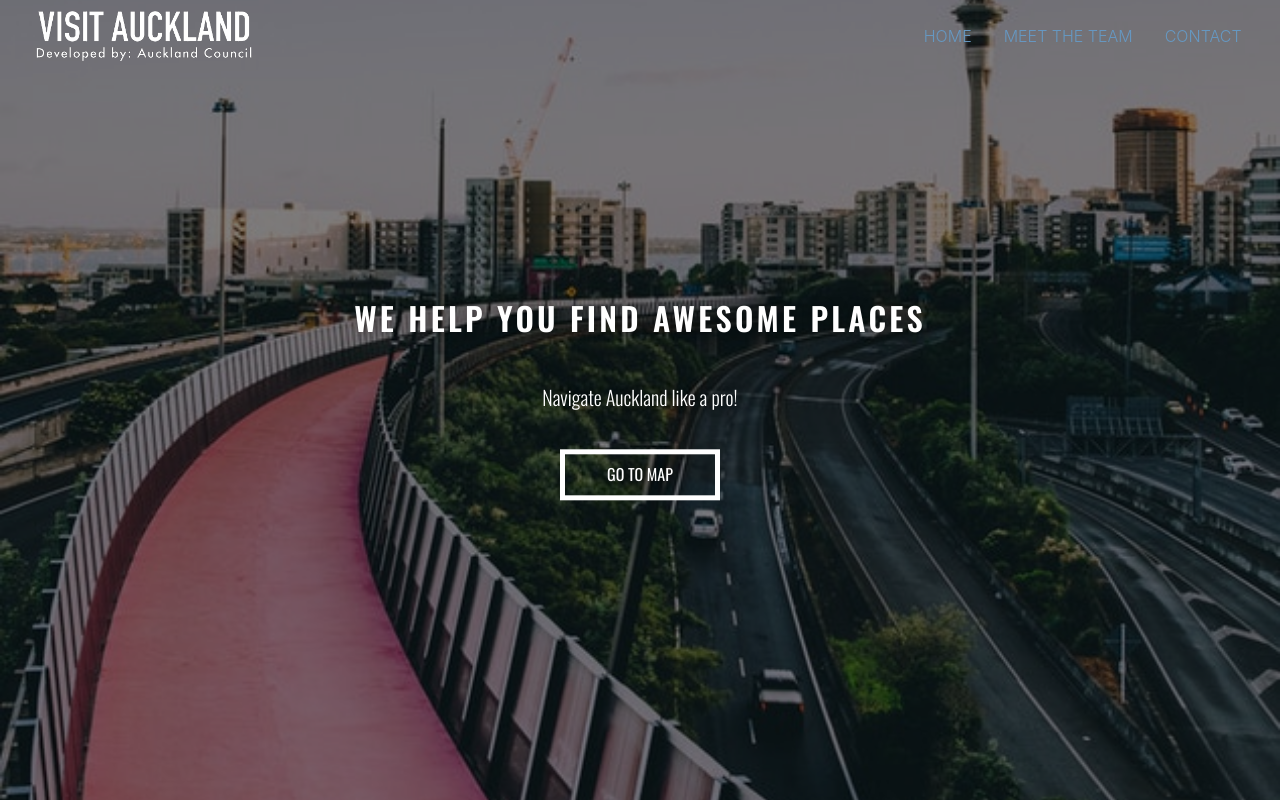
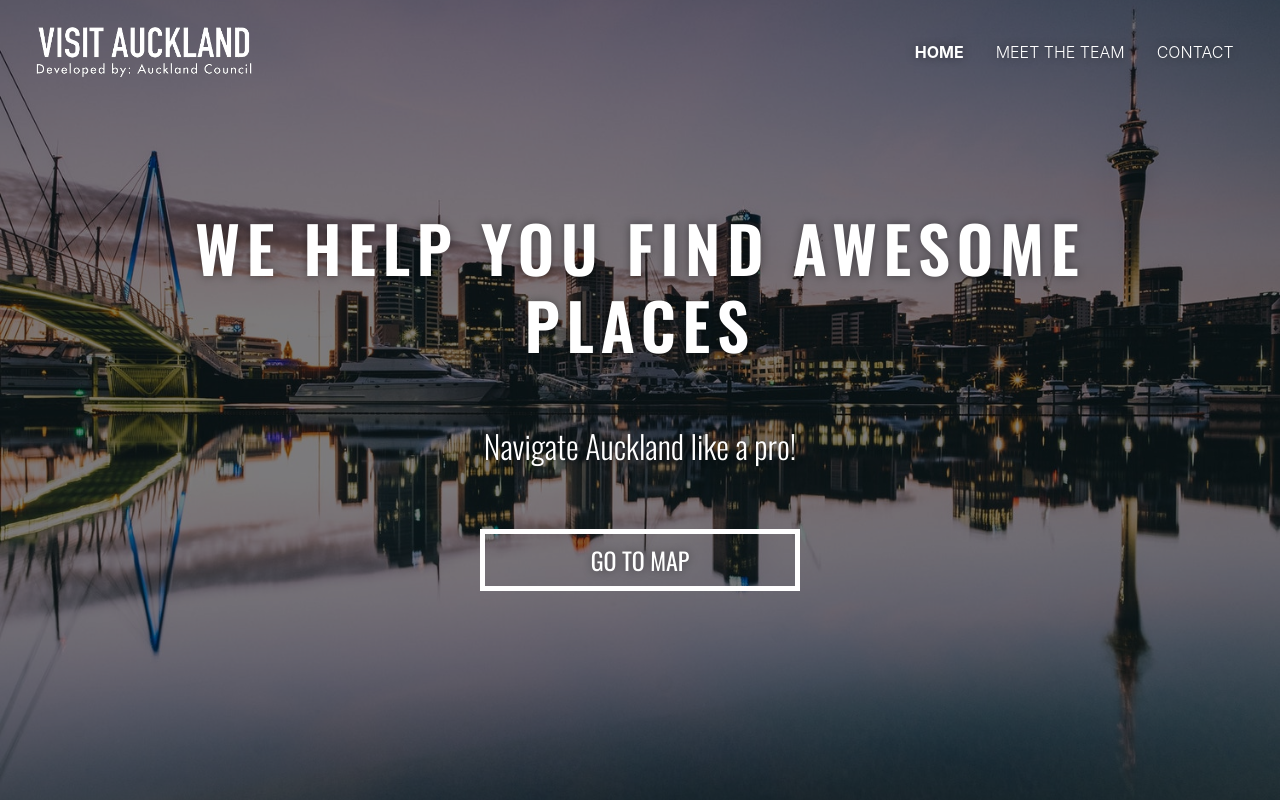
Before and after one commit to AshleyField/Visit-Auckland, a website: page index.html in a window 1280 px wide. Drawn offline with nearby package versions, Linux system fonts and the light colour scheme.

Commit message:
Completed nav and hero area

```diff
--- a/scss/modules/_hero.scss
+++ b/scss/modules/_hero.scss
@@ -75,3 +75,44 @@
 		}
 	}
 }
+
+@media only screen and (max-height: 660px) {
+
+	.heading {
+		.hero {
+			top: 60%;
+		}
+	}
+}
+
+@media only screen and (min-width : 40em) {
+
+	.heading {
+		.hero-inner {
+			h1 {
+				font-size: 4em;
+				margin-bottom: 1em;
+			}
+
+			h2 {
+				font-size: 2em;
+			}
+
+			.hero-button {
+
+				max-width: 20em;
+
+				a {
+					font-size: 1.5em;
+				}
+			}
+		}
+	}
+}
+
+@media only screen and (min-width : 60em) {
+
+	.heading {
+		background-image: url('../../assets/images/hero-image-desktop.jpeg');
+	}
+}
--- a/scss/modules/_navigation.scss
+++ b/scss/modules/_navigation.scss
@@ -123,7 +123,7 @@ nav {
 		.desktop-nav {
 			list-style-type: none;
 			text-align: center;
-			padding: 1em .5em;
+			padding: 2em 1em;
 			height: 0;
 			margin: 0;
 			overflow: hidden;
@@ -141,13 +141,15 @@ nav {
 
 				a {
 					text-decoration: none;
-					color: $lightBlue;
+					color: #fff;
 					font-weight: 300;
+					@include textShadow;
 				}
 			}
 
 			.active {
-				color: $lightBlue;
+				color: #fff;
+				font-weight: 700;
 			}
 		}
 		.desktop-nav {
```
Also changed, not shown: css/style.css.
